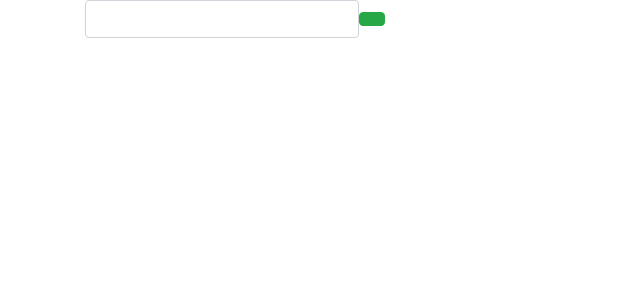
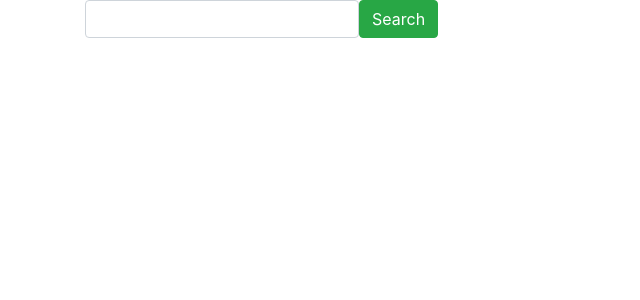
Before and after one commit to Hulian2000/Tokens, an Angular app: page / in a window 1280 px wide. Shown: the top 300 px of the page, without its empty margins (0-640 px from the left). Built offline with nearby package versions, Linux system fonts and the light colour scheme.

Commit message:
This commit binds the event emmited to display the user name

```diff
--- a/src/app/gitsearch-form/gitsearch-form.component.html
+++ b/src/app/gitsearch-form/gitsearch-form.component.html
@@ -1,4 +1,4 @@
 <form class="form-inline">
     <input type="text" class="form-control" [(ngModel)]="gitUser" name="searchUser" id="">
-    <button type="submit" (click)="user()" class="btn btn-success"></button>
+    <button type="submit" (click)="user()" class="btn btn-success">Search</button>
 </form>
--- a/src/app/gitsearch-form/gitsearch-form.component.ts
+++ b/src/app/gitsearch-form/gitsearch-form.component.ts
@@ -11,7 +11,6 @@ export class GitsearchFormComponent implements OnInit {
 
   gitUser: string;
   user(){
-    console.log(this.gitUser)
     this.emitUser.emit(this.gitUser)
   }
 
--- a/src/app/gitsearch/gitsearch.component.html
+++ b/src/app/gitsearch/gitsearch.component.html
@@ -1,3 +1,3 @@
 <div class="container">
-<app-gitsearch-form></app-gitsearch-form>
+<app-gitsearch-form (emituser)="($event)"></app-gitsearch-form>
 </div>
```
